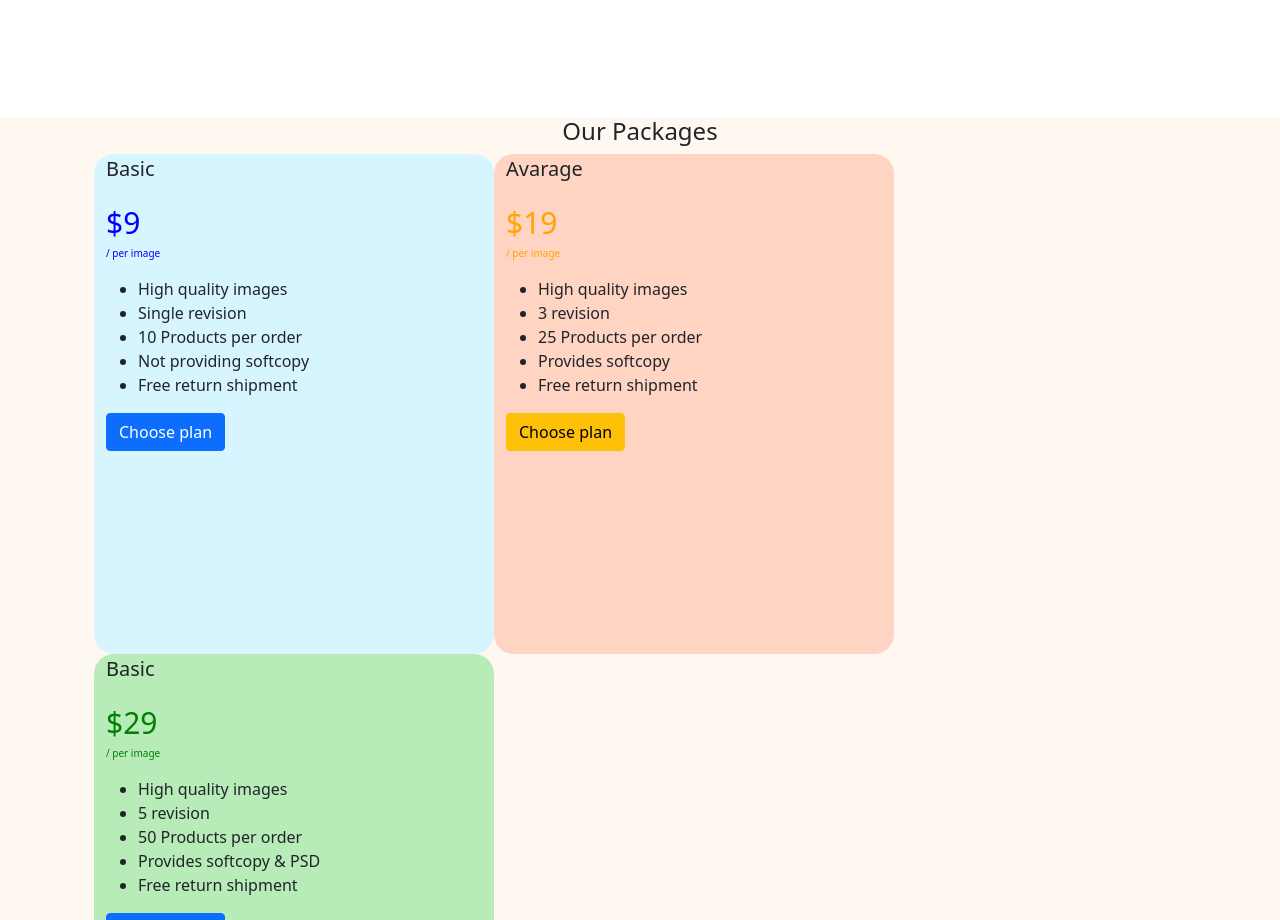
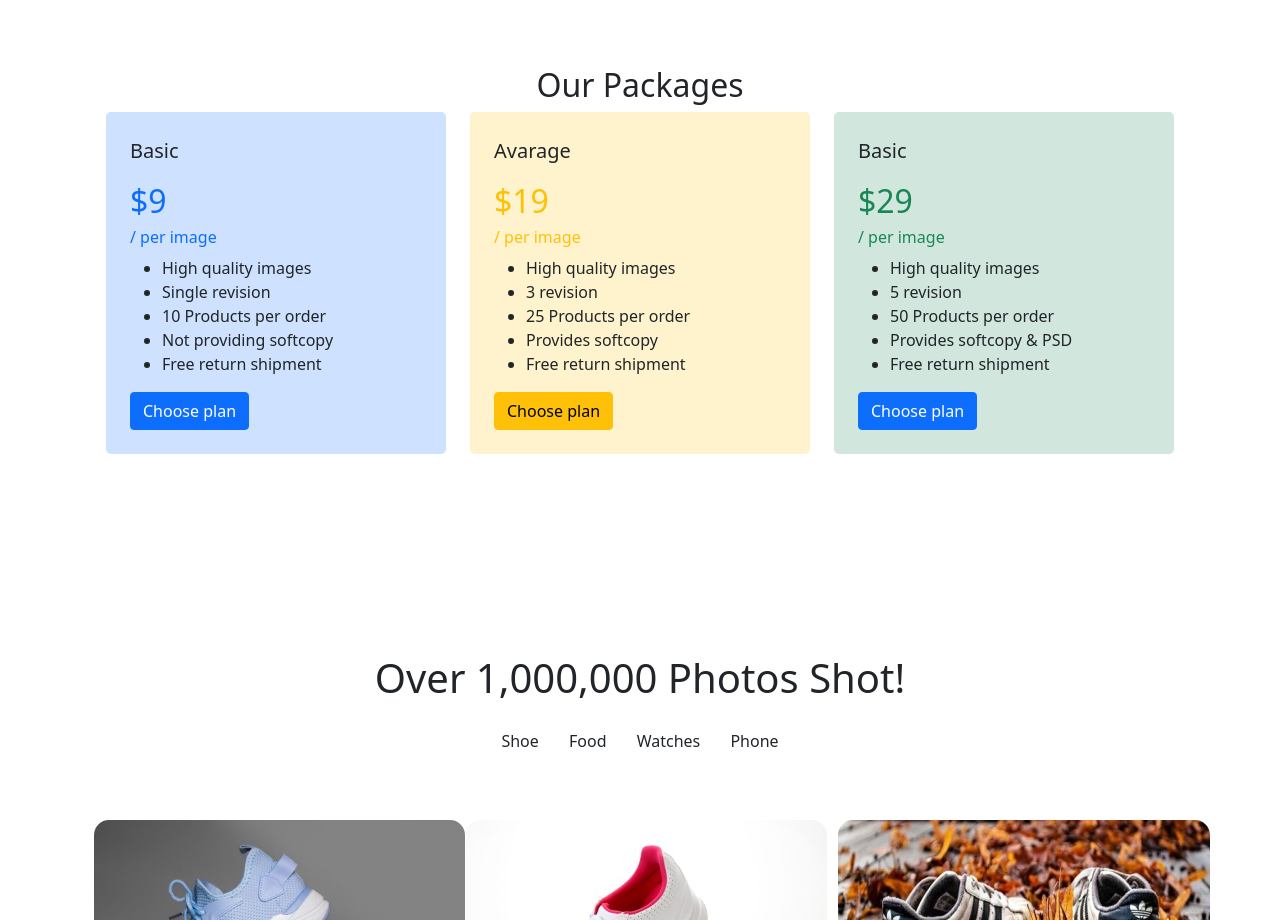
Before and after one commit to Wikto-r/bootstrap-layout, a plain HTML site: page index.html in a window 1280 px wide. Shown: the part 1880-2800 px from the top of the page. Drawn offline with nearby package versions, Linux system fonts and the light colour scheme.

Commit message:
Changes v4

```diff
--- a/index.html
+++ b/index.html
@@ -13,15 +13,11 @@
   <title>Zdjencia</title>
 </head>
 
-<body>
-
-  <section style="background-color: rgb(255, 248, 241);">
-    <div class="container-fluid">
-      <header
-        class="d-flex flex-wrap align-items-center justify-content-center justify-content-md-between py-3 mb-4 border-bottom">
+  <header class="mb-4 border-bottom">
+    <div class="container">
+      <div class="row">
         <div class="col-md-3 mb-2 mb-md-0">
           <a href="/" class="d-inline-flex link-body-emphasis text-decoration-none">
-
           </a>
         </div>
 
@@ -36,30 +32,37 @@
         <div class="col-md-3 text-end">
           <button type="button" class="btn btn-outline-primary me-2">Get started</button>
         </div>
+      </div>
+    </div>
   </header>
-      <div class="col-xs-4 text-center">
+
+  <div class="container text-center">
     <h1>Bydgoszcz Based Product <br>Photography Services</h1>
     <p class="lead">Get high-Quality aesthic photographs of your valuable products within few days.</p>
     <button type="button" class="btn btn-warning">Book a photoshoot</button>
   </div>
 
-      <div class="row col-xs-2">
-        <div class="text-center" style="margin-top: 70px;">
+  <div class="container-fluid">
+    <div class="row py-4">
+      <div class="col-sm-2">
         <img class="rounded" src="img/Thing1.jpg" style="width: 30vh; height: 30vh;">
-
+      </div>
+      <div class="col-sm-2">
         <img class="rounded" src="img/Thing2.jpg" style="width: 30vh; height: 30vh;">
-
+      </div>
+      <div class="col-sm-2">
         <img class="rounded" src="img/Thing3.jpg" style="width: 30vh; height: 30vh;">
-
+      </div>
+      <div class="col-sm-2">
         <img class="rounded" src="img/photoshoot61.jpg" style="width: 30vh; height: 30vh;">
-
-
+      </div>
+      <div class="col-sm-2">
         <img class="rounded" src="img/photoshoot51.jpg" style="width: 30vh; height: 30vh;">
+      </div>
     </div>
   </div>
 
   <h2 class="text-center lead">Commerical product photography agency <br>praised by over 5,000 brands.</h2>
-
 
   <div class="row text-center" style="margin-top: 95px;">
     <div class="col-md-4">
@@ -72,9 +75,7 @@
       <img style="width: 50%; height: 50%" src="img/GitHub_Logo.png" class="img-rounded">
     </div>
   </div>
-  </section>
 
-  <section>
     <div class="container" style="margin-top: 15px;" class="lead text-center">
 
 
@@ -124,14 +125,15 @@
             will get to <br> reviev the shots and let us know if <br> there any modification needed</p>
         </div>
       </div>
-  </section>
 
-  <section>
+
+
       <div class="container">
         <div class="row justify-content-center" style="margin-top: 70px;">
           <div class="col-xs-4 col-md-4">
             <p style="font-size: 30px; margin-top: 80px; text-align: justify;"><strong>When it comes to both <br>
-              reliability and quality, our company is <br> undoubtedly one of the best services <br> out there. Team was
+                reliability and quality, our company is <br> undoubtedly one of the best services <br> out there. Team
+                was
                 fast and <br> responsible. 5 stars for them!</strong></p>
             <p class="lead"><strong>Mary Jane</strong> <br> Designer, co-Founder at Tech</p>
           </div>
@@ -142,24 +144,22 @@
         </div>
       </div>
 
-  </section>
 
-  <section style="background-color: rgb(255, 248, 241);">
+
+
       <div class="container">
         <div class="text-center" style="margin-top: 120px;">
-        <h4>Our Packages</h4>
+          <h2>Our Packages</h2>
         </div>
 
-      <div class="container-fluid row">
+        <div class="container">
+          <div class="row">
 
-        <div id="package1" style="
-        width: 400px;
-        height: 500px;
-        background-color: rgb(215, 245, 255);
-        border-radius: 20px;">
+            <div id="package1" class="col-md-4">
+              <div class="p-4 rounded-3" style="background-color: rgba(13, 109, 253, 0.2);">
                 <p class="lead"><strong>Basic</strong></p>
-          <p style="font-size: 30px; color: blue;">$9</p>
-          <p style="font-size: 10px; color: blue; margin-top: -15px;">/ per image</p>
+                <p class="h2 text-primary">$9</p>
+                <p class="h6 text-primary">/ per image</p>
                 <ul>
                   <li>High quality images</li>
                   <li>Single revision</li>
@@ -168,16 +168,16 @@
                   <li>Free return shipment</li>
                 </ul>
                 <button type="button" class="btn btn-primary">Choose plan</button>
+
+              </div>
             </div>
 
 
-        <div id="package2" style=" width: 400px;
-        height: 500px;
-        background-color: rgb(255, 212, 195);
-        border-radius: 20px;">
+            <div id="package2" class="col-md-4">
+              <div class="p-4 rounded-3" style="background-color: rgba(255, 193, 5, 0.2);">
                 <p class="lead"><strong>Avarage</strong></p>
-          <p style="font-size: 30px; color: orange;">$19</p>
-          <p style="font-size: 10px; color: orange; margin-top: -15px;">/ per image</p>
+                <p class="h2 text-warning">$19</p>
+                <p class="h6 text-warning">/ per image</p>
                 <ul>
                   <li>High quality images</li>
                   <li>3 revision</li>
@@ -187,16 +187,14 @@
                 </ul>
                 <button type="button" class="btn btn-warning">Choose plan</button>
               </div>
+            </div>
 
 
-        <div id="package3" style="
-        width: 400px;
-        height: 500px;
-        background-color: rgb(183, 235, 183);
-        border-radius: 20px;">
+            <div id="package3" class="col-md-4">
+              <div class="p-4 rounded-3" style="background-color: rgba(25, 135, 84, 0.2);">
                 <p class="lead"><strong>Basic</strong></p>
-          <p style="font-size: 30px; color: green;">$29</p>
-          <p style="font-size: 10px; color: green; margin-top: -15px;">/ per image</p>
+                <p class="h2 text-success">$29</p>
+                <p class="h6 text-success">/ per image</p>
                 <ul>
                   <li>High quality images</li>
                   <li>5 revision</li>
@@ -206,7 +204,8 @@
                 </ul>
                 <button type="button" class="btn btn-primary">Choose plan</button>
               </div>
-
+            </div>
+          </div>
         </div>
 
         <div class="text-center">
@@ -244,14 +243,11 @@
           </div>
         </div>
       </div>
-  </section>
 
 
   <script src="https://cdn.jsdelivr.net/npm/bootstrap@5.0.2/dist/js/bootstrap.bundle.min.js"
     integrity="sha384-MrcW6ZMFYlzcLA8Nl+NtUVF0sA7MsXsP1UyJoMp4YLEuNSfAP+JcXn/tWtIaxVXM"
     crossorigin="anonymous"></script>
 
-
   </body>
-
 </html>
```
Lines whose indentation alone changed are shown as unchanged.
